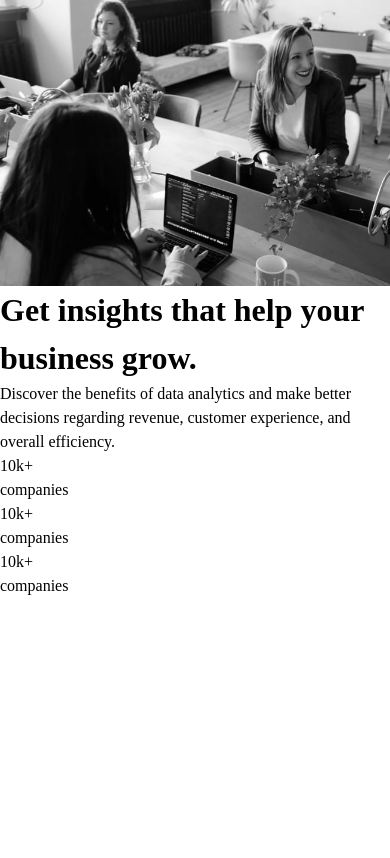
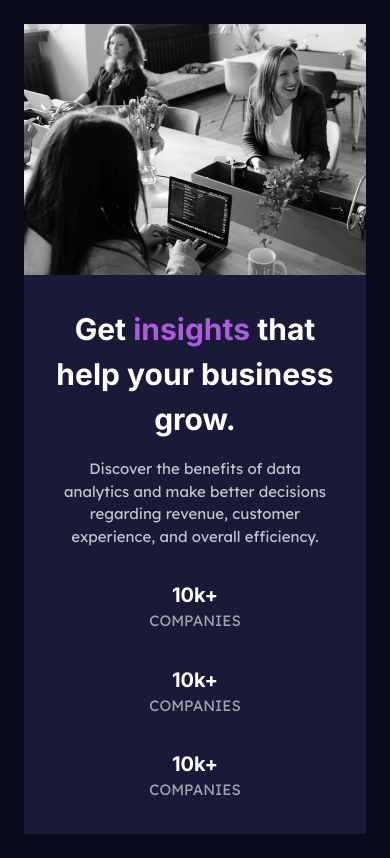
Before and after one commit to jwben1/fm-stats-preview-card-component, a plain HTML site: page index.html in a window 390 px wide. Drawn offline with Linux system fonts and the light colour scheme.

Commit message:
finished mobile design

```diff
--- a/style.css
+++ b/style.css
@@ -1,3 +1,26 @@
+:root {
+  --clr-primary-100: hsl(233, 47%, 7%);
+  --clr-primary-200: hsl(244, 38%, 16%);
+  --clr-accent: hsl(277, 64%, 61%);
+  --clr-neutral-100: hsla(0, 0%, 100%, 0.6);
+  --clr-neutral-200: hsla(0, 0%, 100%, 0.75);
+  --clr-neutral-300: hsl(0, 0%, 100%);
+
+  --fs-sm: 15px;
+  --fs-md: 18px;
+  --fs-lg: 20px;
+
+  --fw-regular: 400;
+  --fw-bold: 700;
+
+  --ff-inter: 'Inter', sans-serif;
+  --ff-lexend:'Lexend Deca', sans-serif;
+
+  --spacer-sm: 1rem;
+  --spacer-md: calc(var(--spacer-sm) * 2);
+  --spacer-lg: calc(var(--spacer-sm) * 4);
+}
+
 /*
   1. Use a more-intuitive box-sizing model.
 */
@@ -43,15 +66,87 @@
     line-height: initial; /* Resets line height to the default value */
   }
 
+  body {
+    background-color: var(--clr-primary-100);
+    color: var(--clr-neutral-300);
+    font-family: var(--ff-inter);
+    font-size: var(--fs-sm);
+    font-weight: var(--fw-regular);
+    min-height: 100vh;
+    display: grid;
+    place-content: center;
+  }
+
+  .flex-group {
+    display: flex;
+    flex-direction: column;
+    gap: 1rem;
+  }
+
+  .flex-item {
+    margin-top: var(--spacer-sm);
+    display: flex;
+    flex-direction: column;
+  }
+
+  .flex-item p {
+    color: var(--clr-neutral-300);
+    font-family: var(--ff-inter);
+    font-size: var(--fs-lg);
+    font-weight: var(--fw-bold);
+  }
+
+  .flex-item span {
+    text-transform: uppercase;
+    color: var(--clr-neutral-100);
+    font-family: var(--ff-lexend);
+    font-size: var(--fs-sm);
+    font-weight: var(--fw-regular);
+  }
+
+  .card {
+    background-color: var(--clr-primary-200);
+    margin: 1.5rem;
+    max-width: 30rem;
+    display: flex;
+    flex-direction: column;
+  }
+
+  .card-title span {
+    color: var(--clr-accent);
+  }
+
+  .card-description {
+    font-family: var(--ff-lexend);
+    color: var(--clr-neutral-200);
+  }
+
+  .card__content {
+    text-align: center;
+    display: grid;
+    gap: var(--spacer-sm);
+    padding: var(--spacer-md);
+  }
+
+  @media (min-width: 800px) {
+
+  }
+
+  /* .card__content {
+    display: flex;
+    flex-direction: column;
+    gap: 1rem;
+    padding-top: 80px;
+    padding-bottom: 60px;
+    padding-right: 120px;
+    padding-left: 60px;
+  } */
 
 
-
-
-
-  .attribution {
+  /* .attribution {
     font-size: 11px;
     text-align: center;
   }
   .attribution a {
     color: hsl(228, 45%, 44%);
-  }
+  } */
```
